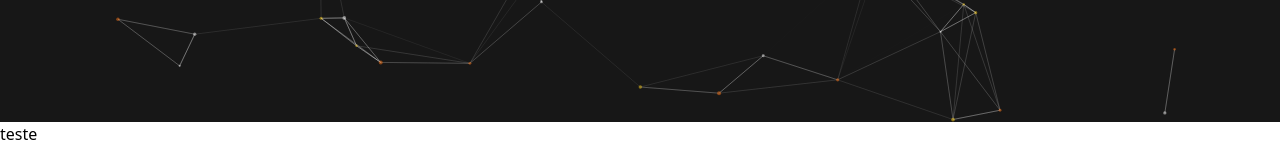
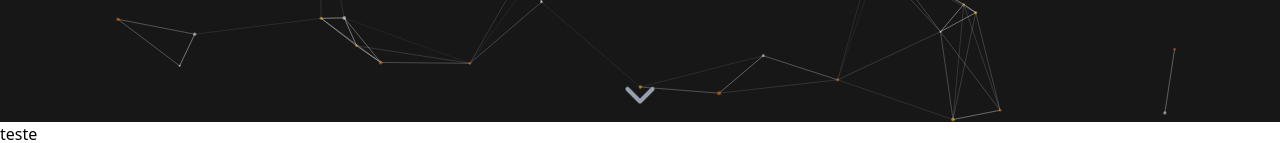
Before and after one commit to arnaldoliro/personal-site, a Next.js app: page / in a window 1280 px wide. Shown: the part 678-821 px from the top of the page. Built offline with nearby package versions, Linux system fonts and the light colour scheme.

Commit message:
fix: arrow down icon

```diff
--- /dev/null
+++ b/src/components/ArrowDown/index.tsx
@@ -0,0 +1,11 @@
+import { ChevronDown } from "lucide-react";
+
+export default function ArrowDown() {
+  return (
+    <div className="absolute bottom-0 left-1/2 transform -translate-x-1/2 animate-bounce z-10">
+      <a href="#about" className="text-gray-400 hover:text-yellow-200 transition-all duration-300">
+        <ChevronDown size={50}/>
+      </a>
+    </div>
+  );
+}
--- a/src/components/HeroSection/index.tsx
+++ b/src/components/HeroSection/index.tsx
@@ -1,3 +1,4 @@
+import ArrowDown from "../ArrowDown";
 import Background from "../Background";
 import ProfileIcon from "../ProfileIcon";
 
@@ -28,11 +29,7 @@ export default function Hero() {
       </div>
 
       {/* Scroll down */}
-      <div className="absolute bottom-10 left-1/2 transform -translate-x-1/2 animate-bounce z-10">
-        <a href="#about" className="text-gray-400 hover:text-white">
-          <i className="fas fa-chevron-down text-2xl"></i>
-        </a>
-      </div>
+        <ArrowDown />
     </section>
   );
 }
```
